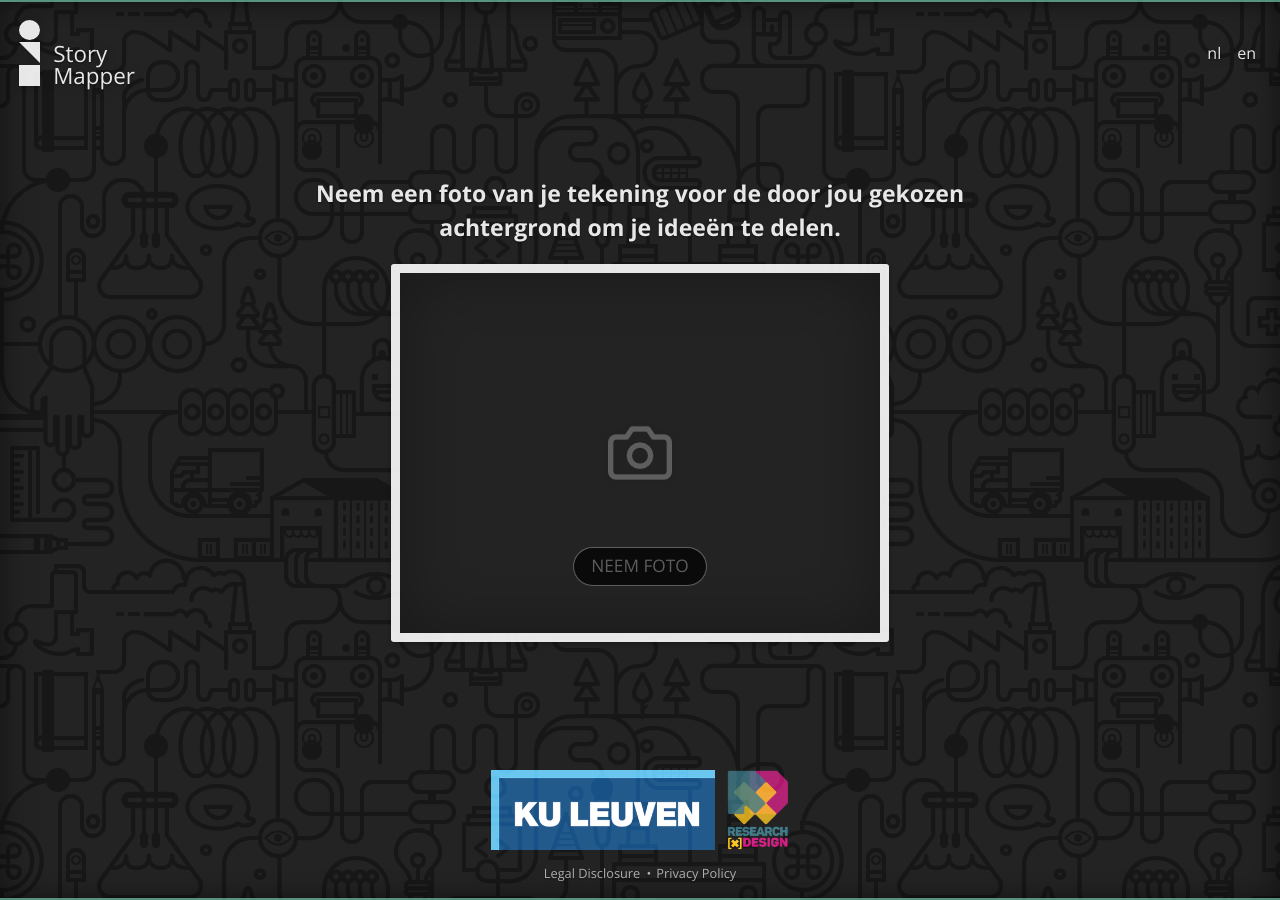
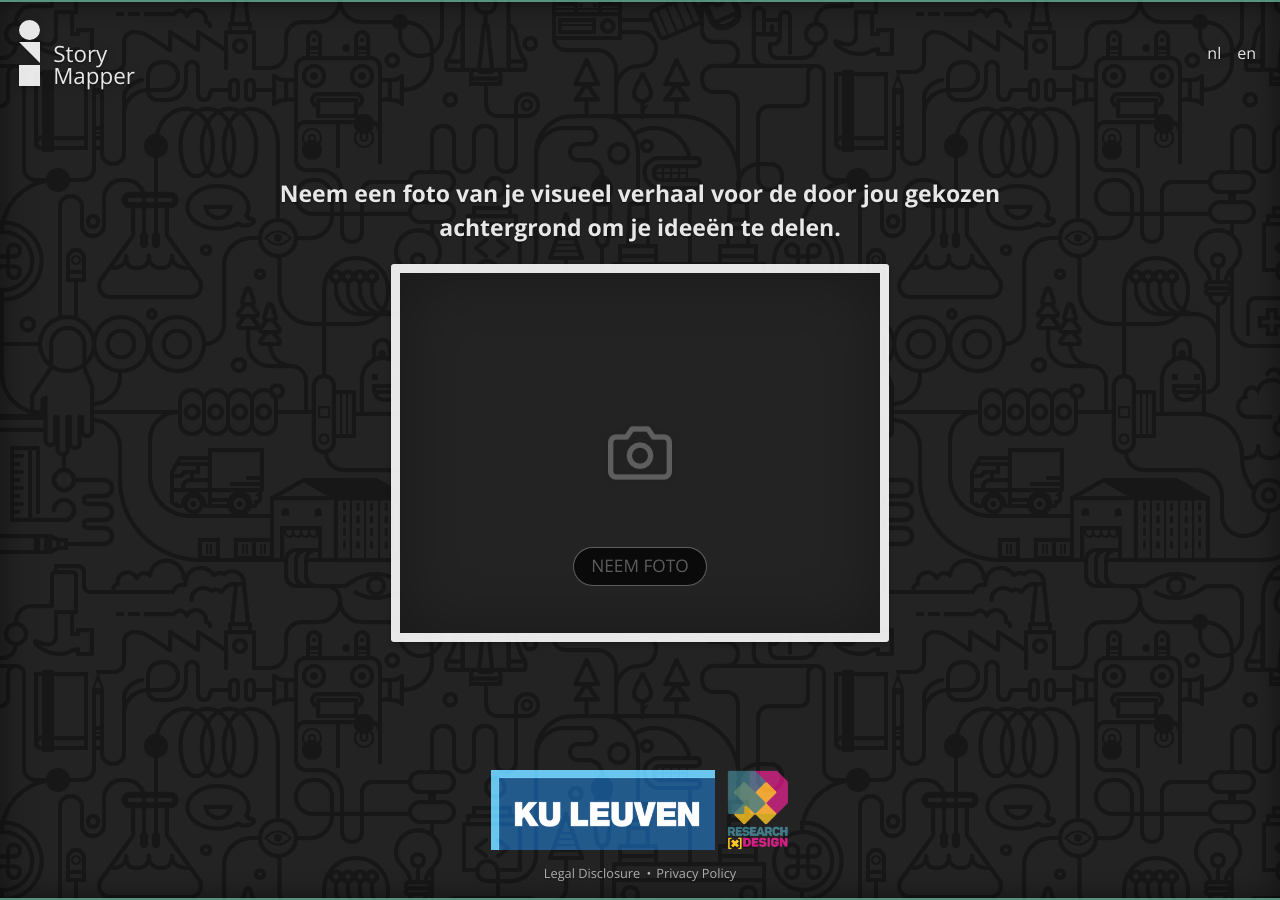
Before and after one commit to paul5000/StoryMapper, a Jekyll site: the page built from nl/your-story.md, in a window 1280 px wide. Built offline with Jekyll 4.4.1, drawn with Linux system fonts in a browser that asks for light colours; comment, search, counter and statistics services are not loaded.

Commit message:
Update story-form.nl.html

```diff
--- a/_layouts/story-form.nl.html
+++ b/_layouts/story-form.nl.html
@@ -16,7 +16,7 @@
 
         <section class="card">
           <header class="card__header">
-            <h1 class="card__title">Neem een foto van je tekening voor de door jou gekozen achtergrond om je ideeën te delen.</h1>
+            <h1 class="card__title">Neem een foto van je visueel verhaal voor de door jou gekozen achtergrond om je ideeën te delen.</h1>
           </header>
           <div class="card__content">
             <div class="camera__frame" data-webcam>
@@ -30,7 +30,7 @@
 
         <section class="card">
           <header class="card__header">
-            <h1 class="card__title">Geef hier meer details over je visie om deze beter te begrijpen.</h1>
+            <h1 class="card__title">Geef hier meer details over je verhaal om deze beter te begrijpen.</h1>
           </header>
           <div class="card__content">
             <div class="camera__frame">
@@ -42,7 +42,7 @@
           </div>
           <footer class="card__footer">
             <button class="button" data-step-trigger="step-1">Neem je foto opnieuw</button>
-            <button class="button button--primary"  data-step-trigger="step-3">Verstuur je visie</button>
+            <button class="button button--primary"  data-step-trigger="step-3">Verstuur je verhaal</button>
           </footer>
         </section>
 
```
